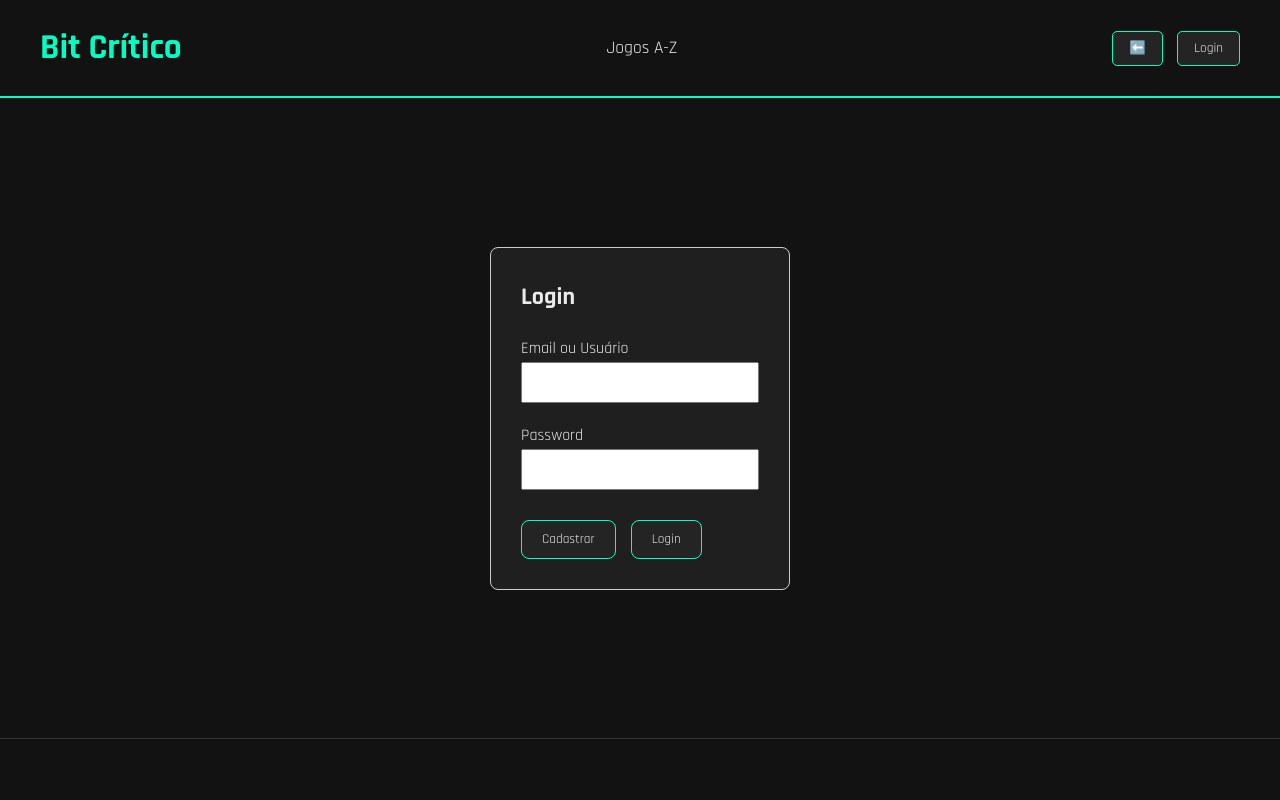
After one commit to laravinicius/bitCritico, a PHP site: page /cadastro.html in a window 1280 px wide. The commit adds this page. Run offline with PHP 8.4, Linux system fonts and the light colour scheme.

Commit message:
Arrumar partes finais

```diff
--- a/PROJETO HTML/Perfil.html
+++ b/PROJETO HTML/ProjetosMaisTarde/Perfil.html
@@ -15,6 +15,9 @@
       <button class="voltar" onclick="history.back()">⬅️</button>
       <button class="login">Login</button>
     </div>
+
+
+
   </header>
 
   <main class="conteudo-centralizado">
--- a/PROJETO HTML/cadastroPlataforma.html
+++ b/PROJETO HTML/ProjetosMaisTarde/cadastroPlataforma.html
@@ -14,7 +14,7 @@
         <div class="telas">
             <button class="voltar" onclick="history.back()">⬅️</button>
             <button class="login">Login</button>
-          </div>
+        </div>
     </header>
 
     <main style="display: flex; justify-content: center; align-items: center; min-height: 80vh;">
--- /dev/null
+++ b/PROJETO HTML/cadastro.html
@@ -0,0 +1,41 @@
+<!DOCTYPE html>
+<html lang="pt-BR">
+<head>
+    <meta charset="UTF-8">
+    <title>Login - Bit Crítico</title>
+    <link rel="stylesheet" href="estilos/index.css">
+</head>
+<body>
+    <header>
+        <div class="logo"><a class="logo titulo" href="index.html">Bit Crítico</a></div>
+        <nav>
+            <a class="teste" href="jogos.html">Jogos A-Z</a>
+        </nav>
+        <div class="telas">
+            <button class="voltar" onclick="history.back()">⬅️</button>
+            <button class="login">Login</button>
+        </div>
+    </header>
+
+    <main style="display: flex; justify-content: center; align-items: center; min-height: 80vh;">
+        <form style="border: 1px solid #ccc; padding: 30px; border-radius: 8px; background-color: #1f1f1f; color: var(--cor-texto); min-width: 300px;">
+            <h2 style="margin-bottom: 20px;">Login</h2>
+
+            <label for="usuario">Email ou Usuário</label><br>
+            <input type="text" id="usuario" name="usuario" style="width: 100%; padding: 10px; margin-bottom: 20px;"><br>
+
+            <label for="senha">Password</label><br>
+            <input type="password" id="senha" name="senha" style="width: 100%; padding: 10px; margin-bottom: 20px;"><br>
+
+            <div style="display: flex; gap: 15px; margin-top: 10px;">
+                <button type="button" onclick="location.href='cadastrar.html'" style="padding: 10px 20px; border-radius: 8px; background: var(--cor-botao); color: var(--cor-texto); border: 1px solid var(--cor-primaria); cursor: pointer;">Cadastrar</button>
+
+                <button type="submit" style="padding: 10px 20px; border-radius: 8px; background: var(--cor-botao); color: var(--cor-texto); border: 1px solid var(--cor-primaria); cursor: pointer;">Login</button>
+            </div>
+        </form>
+    </main>
+
+    <footer class="rodape">
+    </footer>
+</body>
+</html>
--- a/PROJETO HTML/jogos.html
+++ b/PROJETO HTML/jogos.html
@@ -17,7 +17,7 @@
         <!--Barra De pesquisa, Mais tarde colocar funcão para ele como pesquisar jogos, e tbm colocar uma opçao para Procurar por plataforma-->
         <nav class="search-bar">
             <form action="busca.html" method="get">
-                <input type="text" name="q" placeholder="Pesquisar jogos ou jogos..." required>
+                <input type="text" name="q" placeholder="Pesquisar jogos..." required>
                 <button type="submit">🔍</button>
             </form>
         </nav>
@@ -95,10 +95,10 @@
 
 
     <footer class="rodape">
-        <p>© 2025 Bit Crítico. Criado por Gabriel, Vinicius, Matheus, Davi, Edu.</p>
+        <p>© 2025 Bit Crítico. Criado por Gabriel, Vinicius, Matheus, Davi, Eduardo.</p>
         <div class="midiaSocial">
             <a href="index.html">Bit Critico</a>
-            <a href="#">Instagram</a>
+            <a href="https://www.instagram.com/bit_critico?igsh=MW0zdTdxOGpwNnk4bw==">Instagram</a>
         </div>
     </footer>
 
```
Also changed, not shown: PROJETO HTML/estilos/jogos.css (+8 -8 lines), PROJETO HTML/login.html (+2 -7 lines).
